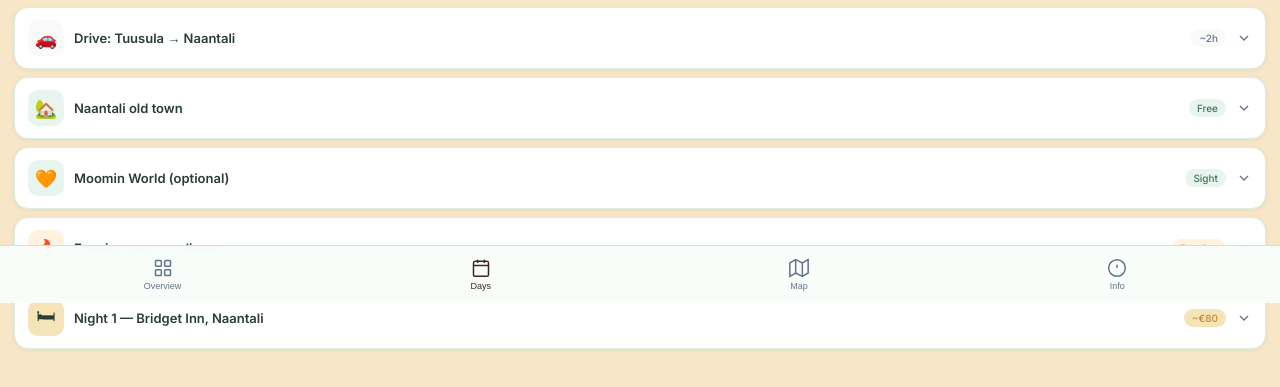
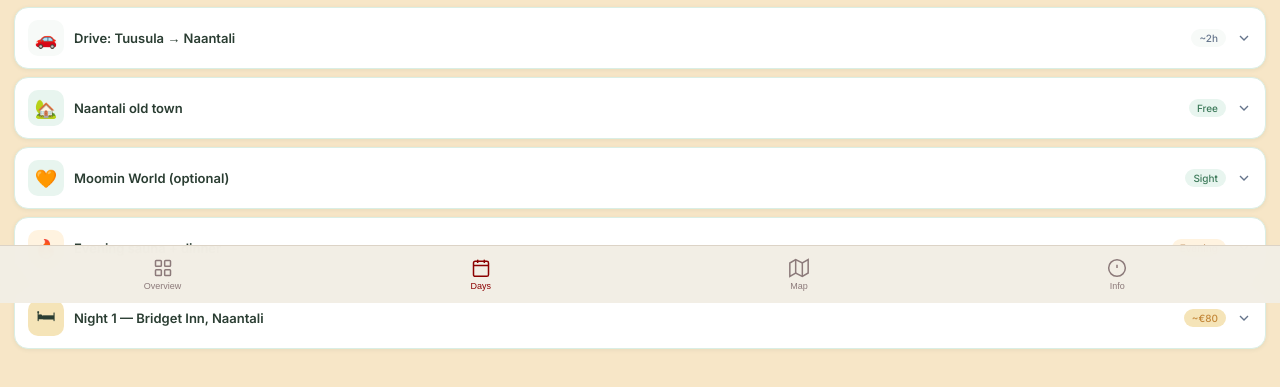
Before and after one commit to JohanKilpp/aland-trip, a plain HTML site: page index.html in a window 1280 px wide. Shown: the part 497-884 px from the top of the page. Drawn offline with nearby package versions, Linux system fonts and the light colour scheme.

Commit message:
Add files via upload

```diff
--- a/index.html
+++ b/index.html
@@ -200,7 +200,7 @@
 /* ── INFO ── */
 .info-page{padding:14px 14px 90px}
 .info-section{margin-bottom:18px}
-.info-title{font-size:11px;font-weight:600;letter-spacing:.1em;text-transform:uppercase;color:var(--muted);margin-bottom:9px;padding-left:3px}
+.info-title{font-size:11px;font-weight:600;letter-spacing:.1em;text-transform:uppercase;color:#8B0000;margin-bottom:9px;padding-left:3px}
 .info-card{background:var(--card);border:1px solid var(--border2);border-radius:14px;overflow:hidden;box-shadow:0 1px 4px var(--shadow)}
 .info-row{display:flex;align-items:flex-start;gap:11px;padding:11px 13px;border-bottom:1px solid var(--border2)}
 .info-row:last-child{border-bottom:none}
@@ -210,9 +210,10 @@
 .info-link{color:var(--sea);text-decoration:none;font-size:12px}
 
 /* ── BOTTOM NAV ── */
-.bottom-nav{position:fixed;bottom:0;left:0;right:0;background:rgba(248,253,250,0.97);border-top:1px solid var(--border);display:flex;padding:7px 4px calc(7px + env(safe-area-inset-bottom));gap:1px;z-index:200;backdrop-filter:blur(10px)}
-.bnav-btn{flex:1;display:flex;flex-direction:column;align-items:center;gap:3px;padding:5px 2px;border:none;background:transparent;color:var(--muted);font-size:9px;font-weight:500;cursor:pointer;border-radius:10px;transition:color 0.15s}
-.bnav-btn.active{color:var(--pine)}
+/* ── BOTTOM NAV ── */
+.bottom-nav{position:fixed;bottom:0;left:0;right:0;background:rgba(242, 238, 229, 0.97);border-top:1px solid #dcd3c6;display:flex;padding:7px 4px calc(7px + env(safe-area-inset-bottom));gap:1px;z-index:200;backdrop-filter:blur(10px)}
+.bnav-btn{flex:1;display:flex;flex-direction:column;align-items:center;gap:3px;padding:5px 2px;border:none;background:transparent;color:#8C7A7A;font-size:9px;font-weight:500;cursor:pointer;border-radius:10px;transition:color 0.15s}
+.bnav-btn.active{color:#8B0000}
 .bnav-btn svg{width:20px;height:20px;stroke:currentColor;fill:none;stroke-width:1.8}
 
 .chevron{width:16px;height:16px;stroke:var(--muted);fill:none;stroke-width:2;transition:transform 0.2s;flex-shrink:0}
```
